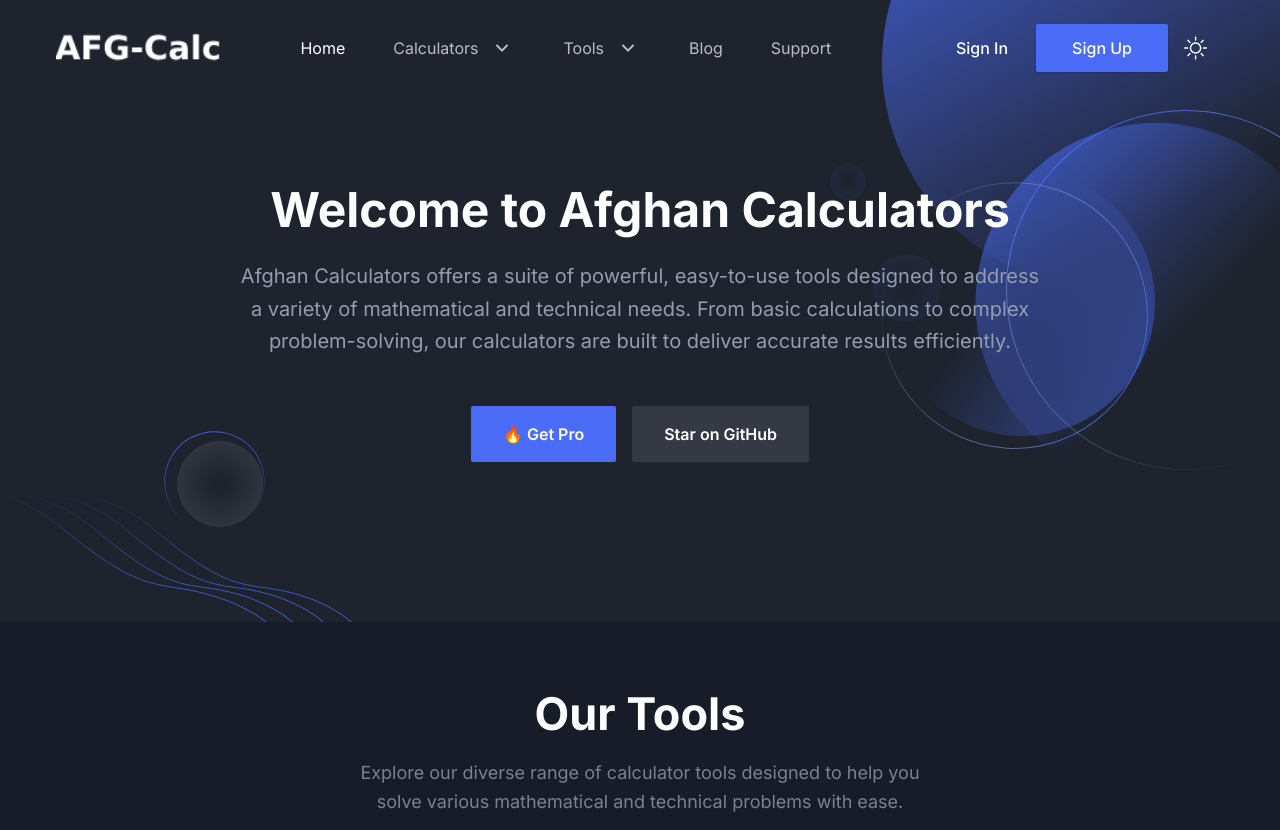
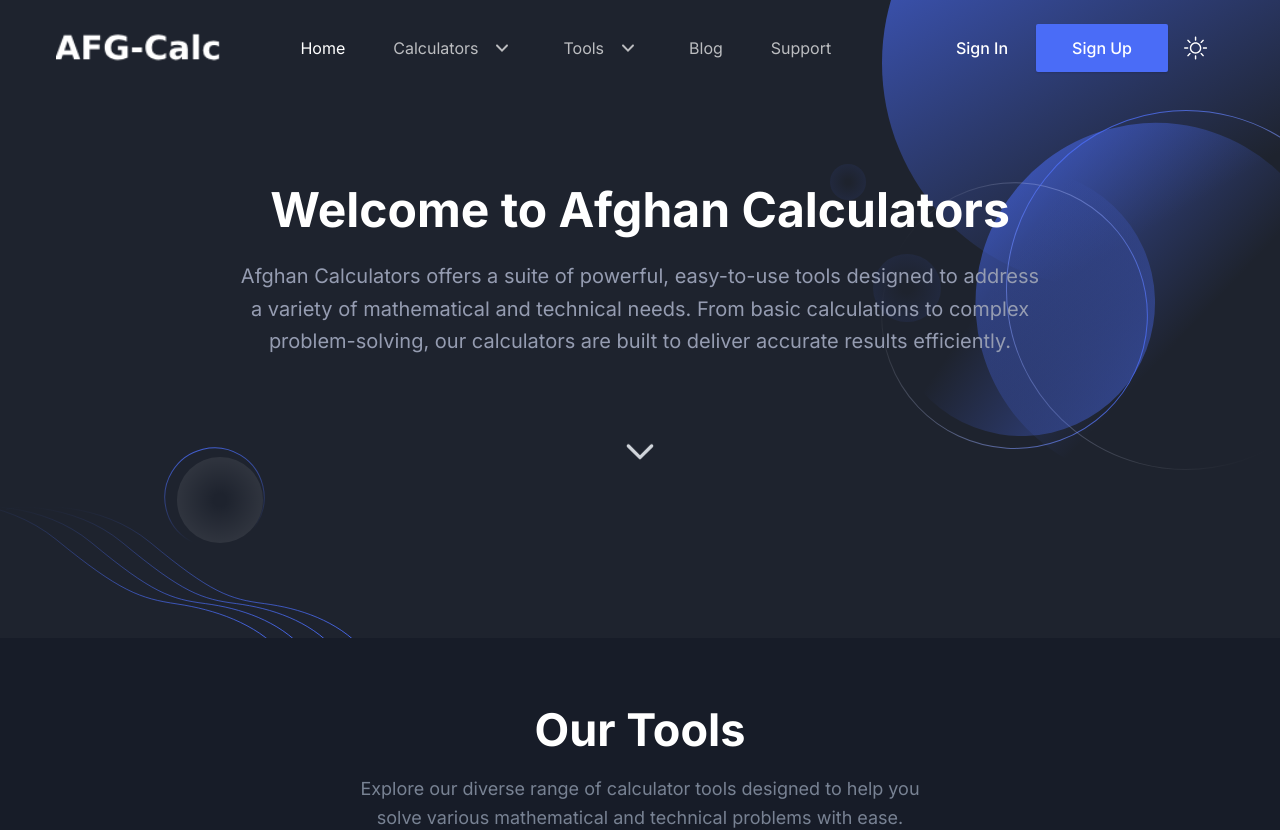
Before and after one commit to danishyarkhwork/afghan-calculator, a Next.js app: page / in a window 1280 px wide. Shown: the top 830 px of the page. Built offline with nearby package versions, Linux system fonts and the light colour scheme.

Commit message:
fix: extra buttons removed from home here section

```diff
--- a/src/components/Hero/index.tsx
+++ b/src/components/Hero/index.tsx
@@ -15,25 +15,29 @@ const Hero = () => {
                   Welcome to Afghan Calculators
                 </h1>
                 <p className="mb-12 text-base !leading-relaxed text-body-color dark:text-body-color-dark sm:text-lg md:text-xl">
-                Afghan Calculators offers a suite of powerful, easy-to-use tools designed to address a variety of mathematical and technical needs. From basic calculations to complex problem-solving, our calculators are built to deliver accurate results efficiently.
+                  Afghan Calculators offers a suite of powerful, easy-to-use tools designed to address a variety of mathematical and technical needs. From basic calculations to complex problem-solving, our calculators are built to deliver accurate results efficiently.
                 </p>
-                <div className="flex flex-col items-center justify-center space-y-4 sm:flex-row sm:space-x-4 sm:space-y-0">
-                  <Link
-                    href="https://nextjstemplates.com/templates/saas-starter-startup"
-                    className="rounded-sm bg-primary px-8 py-4 text-base font-semibold text-white duration-300 ease-in-out hover:bg-primary/80"
-                  >
-                    🔥 Get Pro
-                  </Link>
-                  <Link
-                    href="https://github.com/NextJSTemplates/startup-nextjs"
-                    className="inline-block rounded-sm bg-black px-8 py-4 text-base font-semibold text-white duration-300 ease-in-out hover:bg-black/90 dark:bg-white/10 dark:text-white dark:hover:bg-white/5"
-                  >
-                    Star on GitHub
-                  </Link>
-                </div>
               </div>
             </div>
           </div>
+        </div>
+        <div className="flex justify-center mt-8">
+          <Link href="#toolsSection">
+            <svg
+              className="w-10 h-10 animate-bounce text-gray-500 dark:text-gray-300 hover:text-gray-700 dark:hover:text-gray-500 transition duration-300"
+              fill="none"
+              stroke="currentColor"
+              viewBox="0 0 24 24"
+              xmlns="http://www.w3.org/2000/svg"
+            >
+              <path
+                strokeLinecap="round"
+                strokeLinejoin="round"
+                strokeWidth={2}
+                d="M19 9l-7 7-7-7"
+              />
+            </svg>
+          </Link>
         </div>
         <div className="absolute right-0 top-0 z-[-1] opacity-30 lg:opacity-100">
           <svg
--- a/src/components/OurToolsSection/ourToolsSectionData.tsx
+++ b/src/components/OurToolsSection/ourToolsSectionData.tsx
@@ -2,7 +2,7 @@ const ourToolsSectionData = [
   { id: 1, emoji: "📱", title: "Afghan Tax Calculator", description: "Calculate all your taxes here.", link: "/afghan-tax-calculators" },
   { id: 2, emoji: "📅", title: "Afghan Date Converter", description: "Free Date Converter for all.", link: "/afghan-date-converter" },
   { id: 3, emoji: "😊", title: "Afghan AI Emoji Generator", description: "Create & Find Emoji with Free AI", link: "/afghan-ai-emoji-generator" },
-  { id: 4, emoji: "🔨", title: "Tool Four", description: "Description for tool four.", link: "#" },
+  { id: 4, emoji: "🛍️", title: "Sales Tax Calculator", description: "Sales tax of goods and services.", link: "/sales-tax-calculator" },
   { id: 5, emoji: "📦", title: "Tool Five", description: "Description for tool five.", link: "#" },
   { id: 6, emoji: "💻", title: "Tool Six", description: "Description for tool six.", link: "#" },
   { id: 7, emoji: "🔒", title: "Tool Seven", description: "Description for tool seven.", link: "#" },
```
